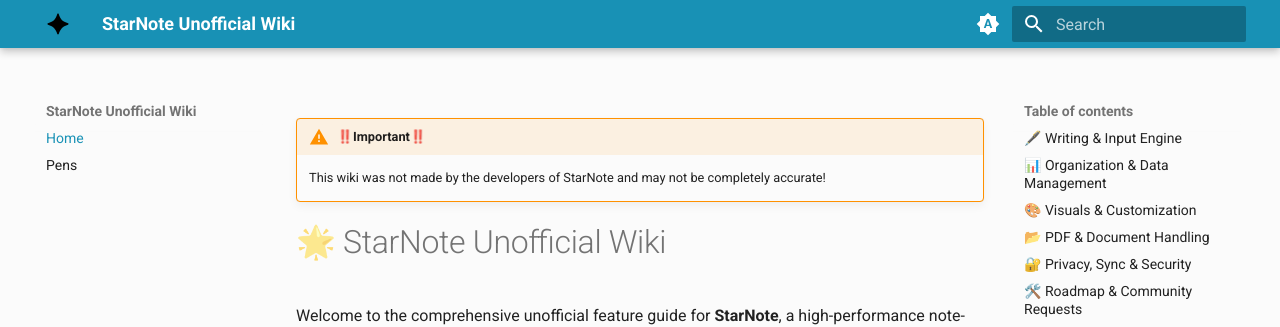
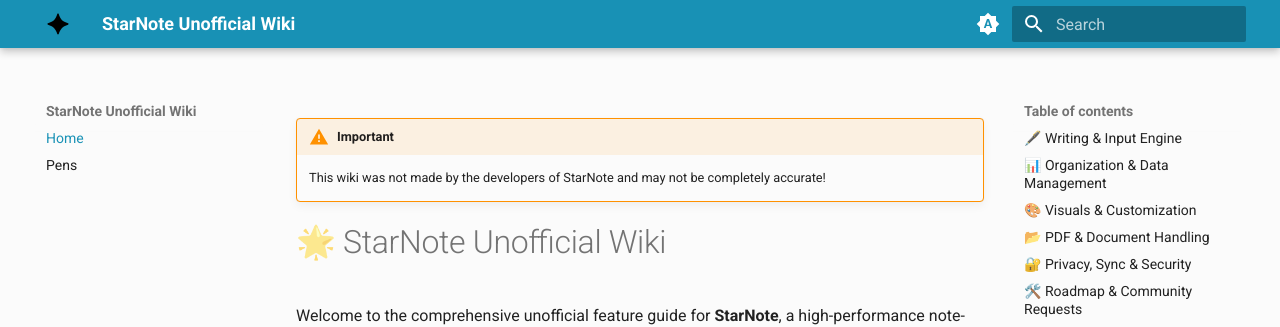
Before and after one commit to NakoTurtle/StarNote-Unofficial-Wiki, an MkDocs documentation site: the page built from docs/index.md, in a window 1280 px wide and 900 px high. Shown: the top 327 px of the window. Built offline with MkDocs 1.6.1 and Material for MkDocs 9.7.7, drawn with Linux system fonts in a browser that asks for light colours.

```diff
--- a/docs/index.md
+++ b/docs/index.md
@@ -1,4 +1,4 @@
-!!! warning "‼️Important‼️"
+!!! warning "Important"
     This wiki was not made by the developers of StarNote and may not be completely accurate!
 
 # 🌟 StarNote Unofficial Wiki
```
